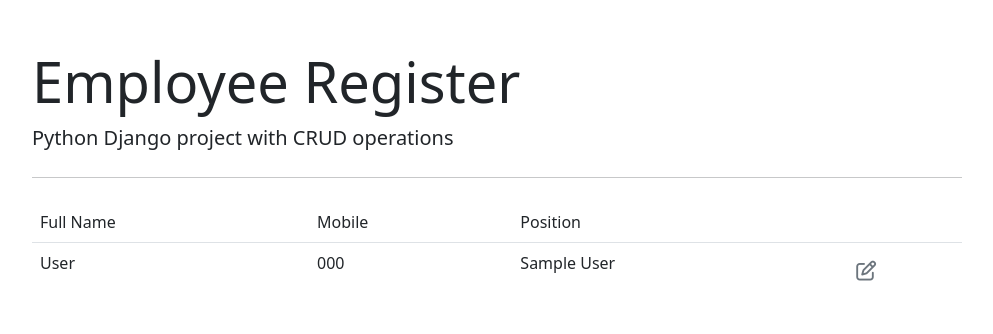
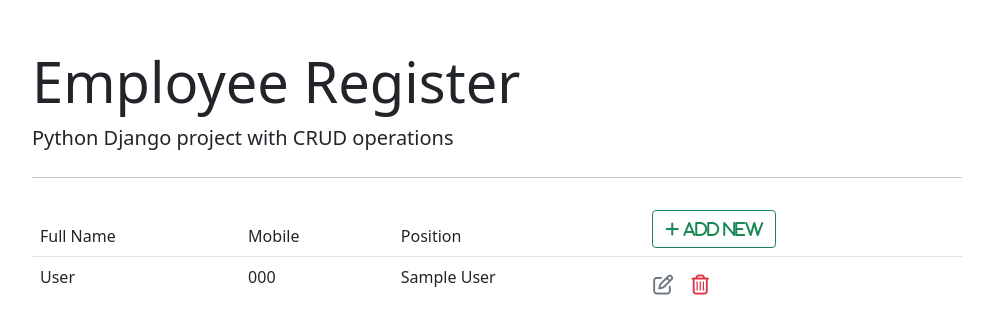
Before and after one commit to youngenterprise/django-python-project, a Django app: page /employee/list in a window 1280 px wide. Shown: the top 334 px of the page, without its empty margins (143-1136 px from the left). Run offline with Django 4.2, Linux system fonts and the light colour scheme; tables that the repository leaves empty hold one stand-in row (values such as "Sample post"); some libraries are stand-ins or nearby versions.

Commit message:
Added delete operations and enabled easier routing through the app

```diff
--- a/employee_register/templates/employee_register/employee_list.html
+++ b/employee_register/templates/employee_register/employee_list.html
@@ -7,7 +7,11 @@
             <td>Full Name</td>
             <td>Mobile</td>
             <td>Position</td>
-            <td></td>
+            <td>
+                <a href="{% url 'employee_insert' %}" class="btn btn-outline-success">
+                    <i class="fas fa-plus"> Add new</i>
+                </a>
+            </td>
         </tr>
     </thead>
     <tbody>
@@ -16,9 +20,17 @@
                 <td>{{employee.fullname}}</td>
                 <td>{{employee.mobile}}</td>
                 <td>{{employee.position}}</td>
-                <td><a href="{% url 'employee_update' employee.id %}" class="btn text-secondary px-0">
-                    <i class="far fa-edit fa-lg"></i>
-                </a></td>
+                <td>
+                    <a href="{% url 'employee_update' employee.id %}" class="btn text-secondary px-0">
+                        <i class="far fa-edit fa-lg"></i>
+                    </a>
+                    <form action="{% url 'employee_delete' employee.id %}" method="post" class="d-inline">
+                        {% csrf_token %}
+                        <button type="submit" class="btn">
+                            <i class="far fa-trash-alt fa-lg text-danger float-right"></i>
+                        </button>
+                    </form>
+                </td>
             </tr>
         {% endfor %}
     </tbody>
--- a/employee_register/urls.py
+++ b/employee_register/urls.py
@@ -3,5 +3,6 @@ from . import views
 urlpatterns = [
     path('', views.employee_form, name='employee_insert'), # get and post for insert operation
     path('<int:id>/', views.employee_form, name='employee_update'), #get and post for update
-    path('list',views.employee_list, name='employee_list') #get req to display all records
+    path('list',views.employee_list, name='employee_list'), #get req to display all records
+    path('delete/<int:id>/', views.employee_delete, name='employee_delete')
 ]
--- a/employee_register/views.py
+++ b/employee_register/views.py
@@ -13,12 +13,19 @@ def employee_form(request, id=0):
             form = EmployeeForm()
         else:
             employee = Employee.objects.get(pk=id)
+            form = EmployeeForm(instance=employee)
         return render(request,"employee_register/employee_form.html",{"form":form})
     else:
-        form = EmployeeForm(request.POST)
+        if id==0:
+            form = EmployeeForm(request.POST)
+        else:
+            employee = Employee.objects.get(pk=id)
+            form = EmployeeForm(request.POST, instance=employee)
         if form.is_valid():
             form.save()
         return redirect('/employee/list')
 
-def employee_delete(request):
-    return
+def employee_delete(request, id):
+    employee = Employee.objects.get(pk=id)
+    employee.delete()
+    return redirect('/employee/list')
```
Also changed, not shown: employee_register/templates/employee_register/employee_form.html (+12 -2 lines).
